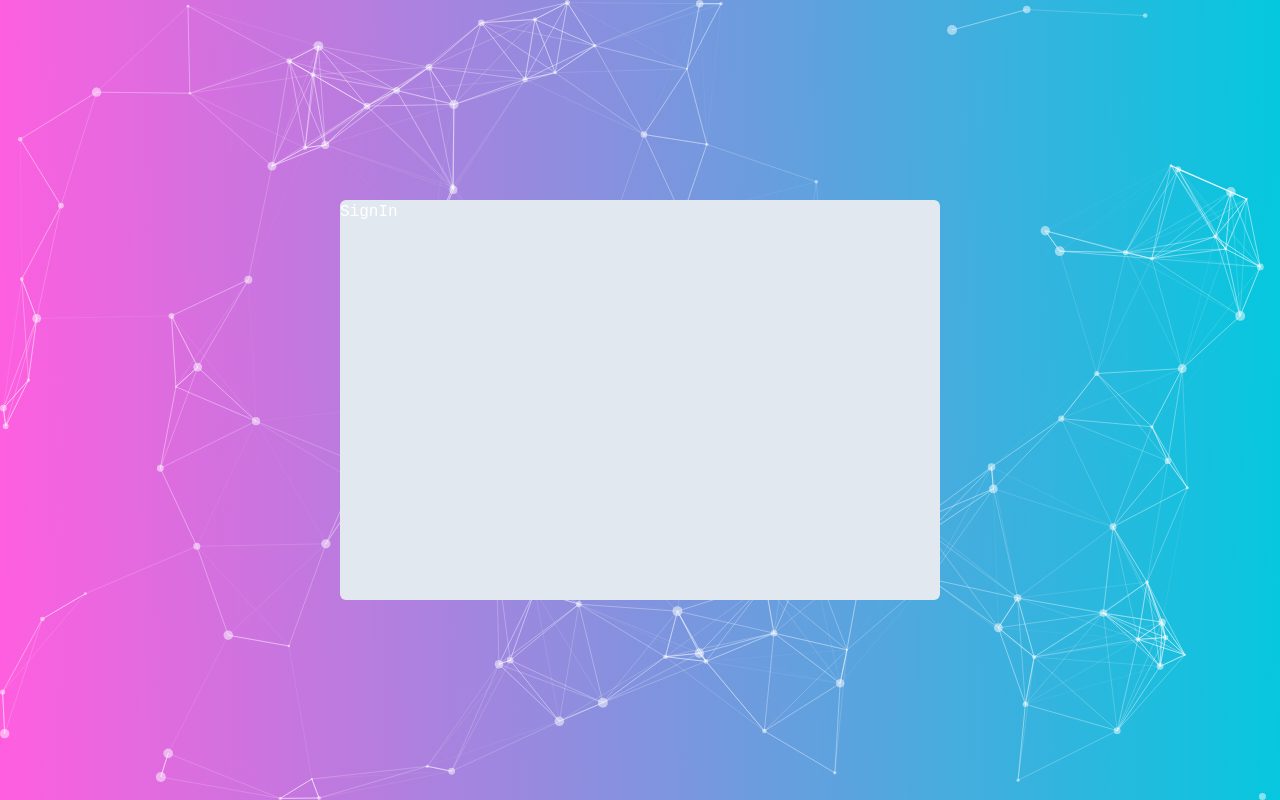
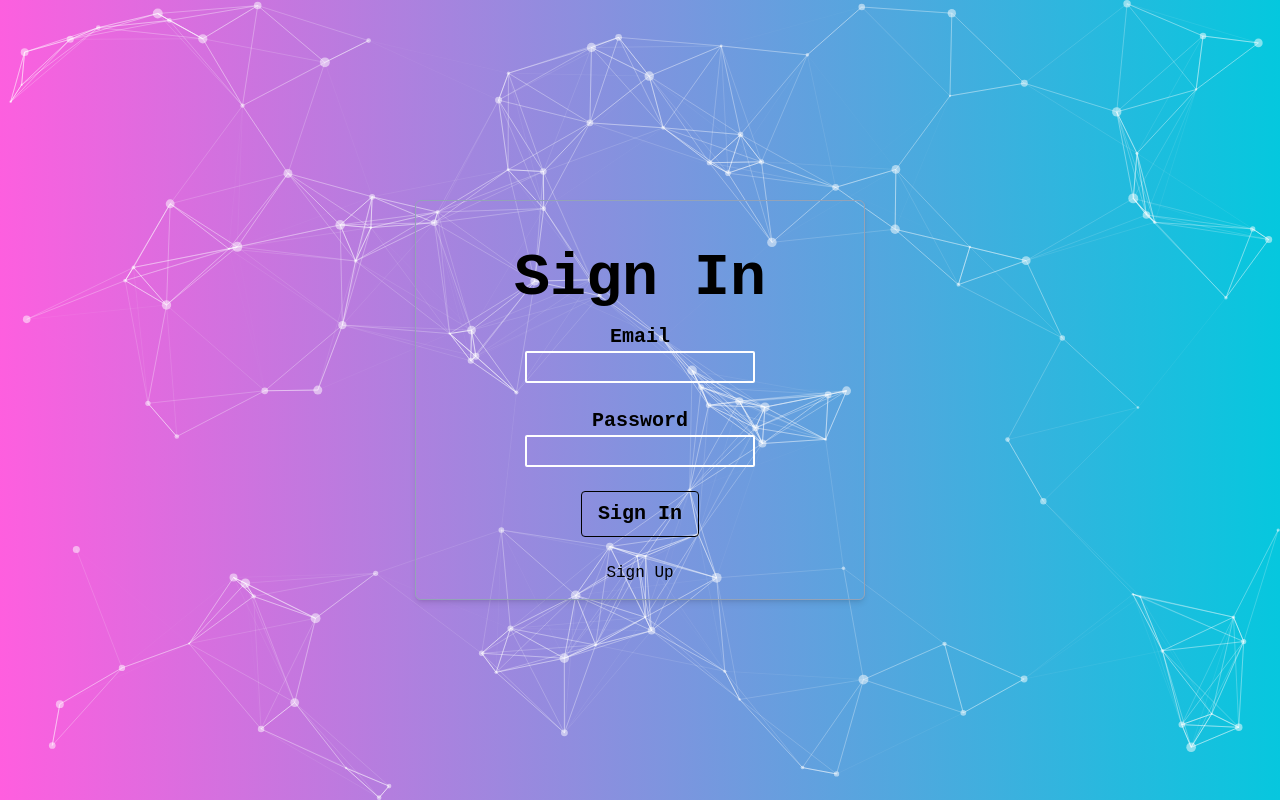
Before and after one commit to viettu2k/smart-brain-remake, a React (Vite) app: page /signin in a window 1280 px wide. Built offline with nearby package versions, Linux system fonts and the light colour scheme.

Commit message:
adding signin form

```diff
--- a/src/const/index.ts
+++ b/src/const/index.ts
@@ -42,7 +42,7 @@ export const PARTICLES_OPTIONS: RecursivePartial<IOptions> = {
         default: 'bounce',
       },
       random: false,
-      speed: 6,
+      speed: 2,
       straight: false,
     },
     number: {
--- a/src/pages/SignIn/index.tsx
+++ b/src/pages/SignIn/index.tsx
@@ -3,8 +3,47 @@ import React from 'react';
 const SignIn: React.FC = () => {
   return (
     <div className='z-10 h-full w-full flex items-center justify-center'>
-      <div className='bg-slate-200 rounded-md min-w-[600px] h-[400px]'>
-        <h1 className='text-white'>SignIn</h1>
+      <div className='rounded-md min-w-[450px] h-[400px] border border-slate-400 shadow-md'>
+        <h1 className='text-black font-bold text-[60px] text-center mt-8'>
+          Sign In
+        </h1>
+        <form>
+          <div className='flex items-center justify-center flex-col'>
+            <label className='font-bold text-xl text-black' htmlFor='email'>
+              Email
+            </label>
+            <input
+              className='border-double min-h-[2rem] bg-transparent focus:bg-black focus:text-white border-white border-2 rounded-sm px-2'
+              id='email'
+              name='email'
+              type='email'
+            />
+          </div>
+          <div className='flex items-center justify-center flex-col mt-6'>
+            <label className='font-bold text-xl text-black' htmlFor='password'>
+              Password
+            </label>
+            <input
+              className='border-double min-h-[2rem] bg-transparent focus:bg-black focus:text-white border-white border-2 rounded-sm px-2'
+              id='password'
+              name='password'
+              type='password'
+            />
+          </div>
+          <div className='flex justify-center mt-6'>
+            <button
+              className='border-black hover:border-white inline-block rounded bg-transparent px-4 hover:bg-black hover:text-white text-xl py-2 text-black border font-bold transition hover:scale-110 hover:shadow-xl focus:outline-none focus:ring active:bg-indigo-500'
+              type='submit'
+            >
+              Sign In
+            </button>
+          </div>
+        </form>
+        <div className='w-full flex justify-center mt-6'>
+          <a className='hover:text-base' href='/signup'>
+            Sign Up
+          </a>
+        </div>
       </div>
     </div>
   );
```
